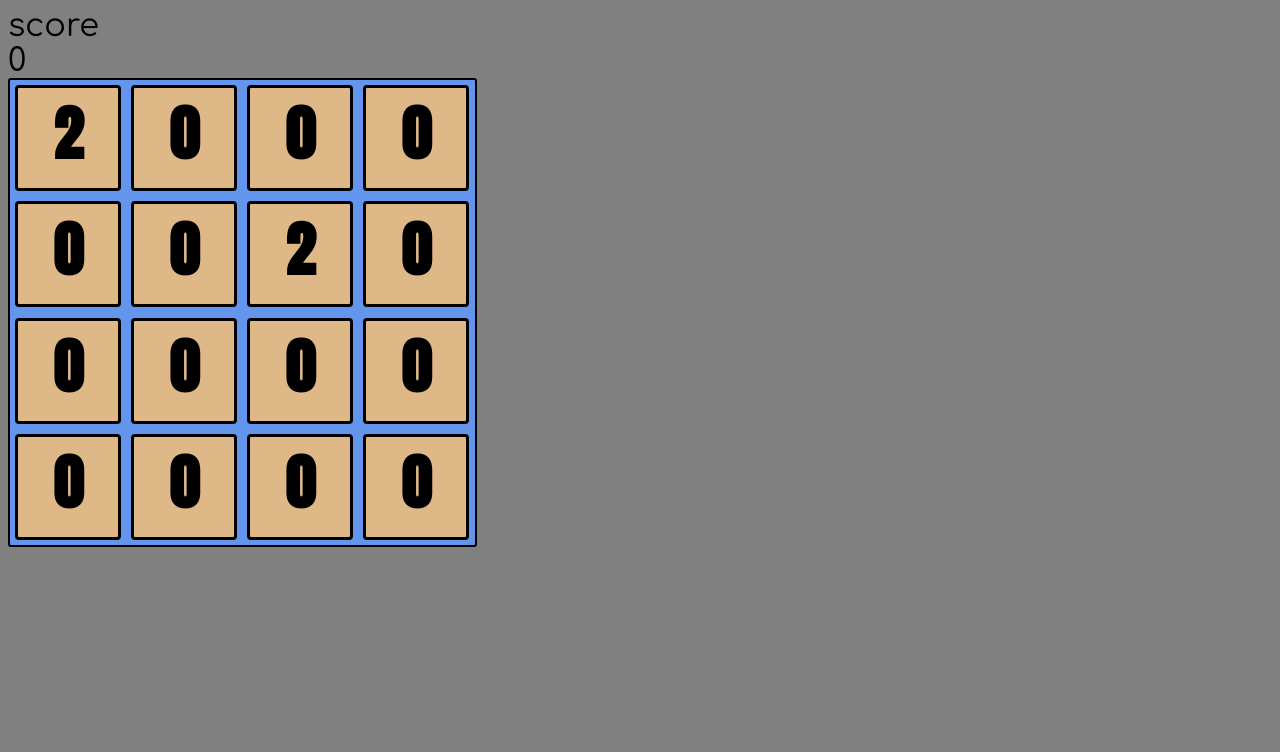
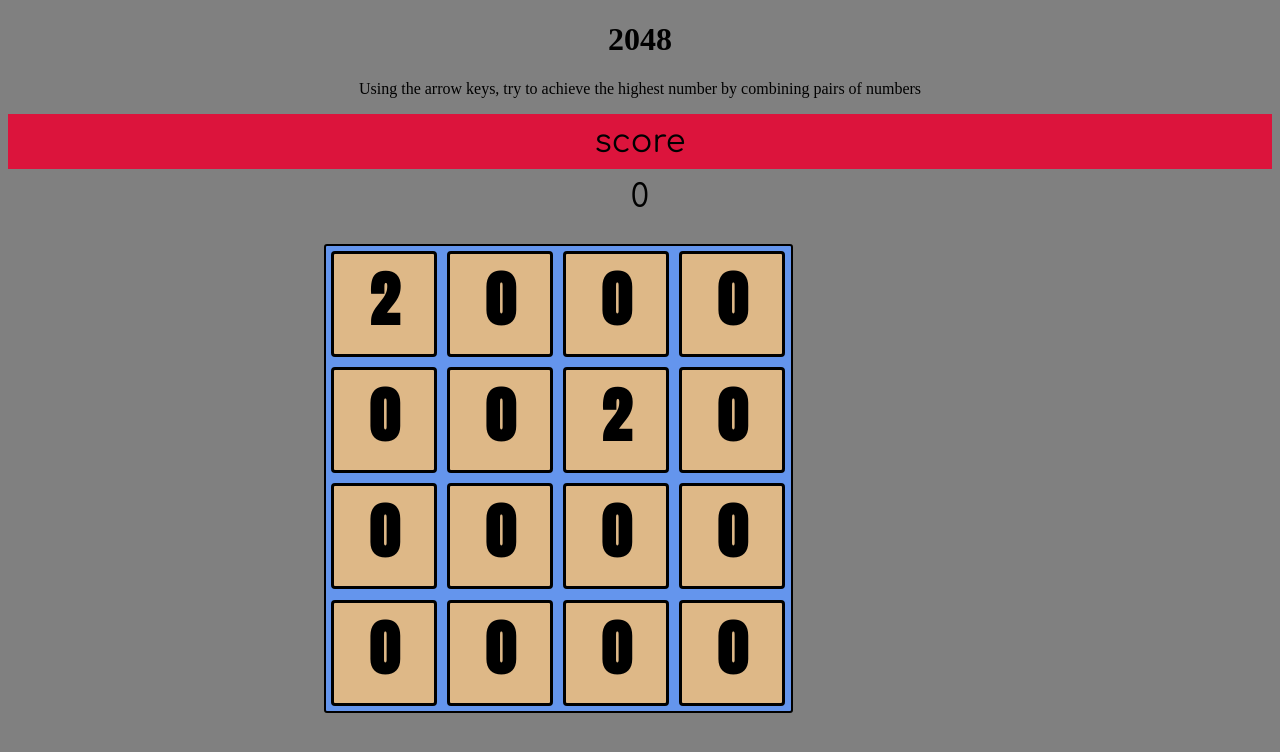
Before and after one commit to latchjack/1024, a plain HTML site: page index.html in a window 1280 px wide. Drawn offline with Linux system fonts and the light colour scheme.

Commit message:
updating styles

```diff
--- a/app.js
+++ b/app.js
@@ -213,7 +213,6 @@ document.addEventListener('DOMContentLoaded', () => {
       resultDisplay.innerHTML = 'You Lose!'
       document.removeEventListener('keyup', control)
     }
-
   }
 
 })
--- a/index.html
+++ b/index.html
@@ -9,14 +9,23 @@
   <script src="app.js" charset="utf-8"></script>
 </head>
 <body>
+  <div class="info-header">
+    <h1 class="game-title">2048</h1>
+    <p class="instructions">Using the arrow keys, try to achieve the highest number by combining pairs of numbers</p>
+  </div>
+
   <div class="score-container">
     <div class="score-title">score</div>
-    <span id="score">0</span>
+    <div class="scorebox">
+      <span id="score">0</span>
+    </div>
   </div>
 
   <div id="result"></div>
 
+  <div class="grid-container">
   <div class="grid"></div>
+  </div>
 
 </body>
 </html>
--- a/styles.css
+++ b/styles.css
@@ -30,6 +30,34 @@ body {
   font-family: 'Comfortaa', cursive;
 }
 
+#result {
+  padding: 10px;
+  text-align: center;
+}
+
+.score-title {
+  background-color: crimson;
+  text-align: center;
+  font-size: 2rem;
+  padding: 10px;
+}
+
+#score {
+  text-align: center;
+  padding: 10px;
+  margin-bottom: 50px;
+  align-content: center;
+}
+
+.scorebox {
+  text-align: center;
+  margin: 10px 0 10px 0;
+}
+
+.info-header {
+  text-align: center;
+}
+
 .two {
   background-color: crimson;
 }
@@ -37,3 +65,9 @@ body {
 .four {
   background-color: coral;
 }
+
+@media (min-width:801px)  {
+  .grid-container {
+    margin-left: 25%;
+  }
+}
```
